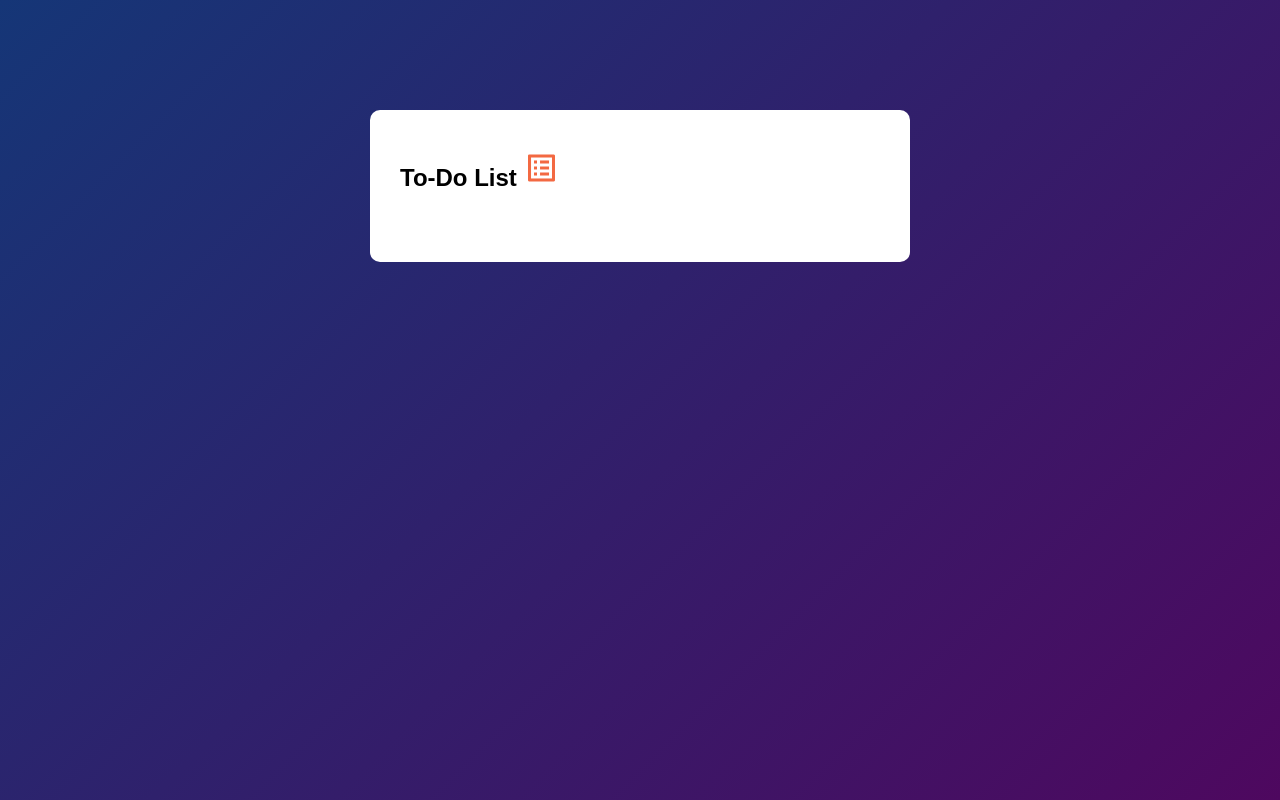
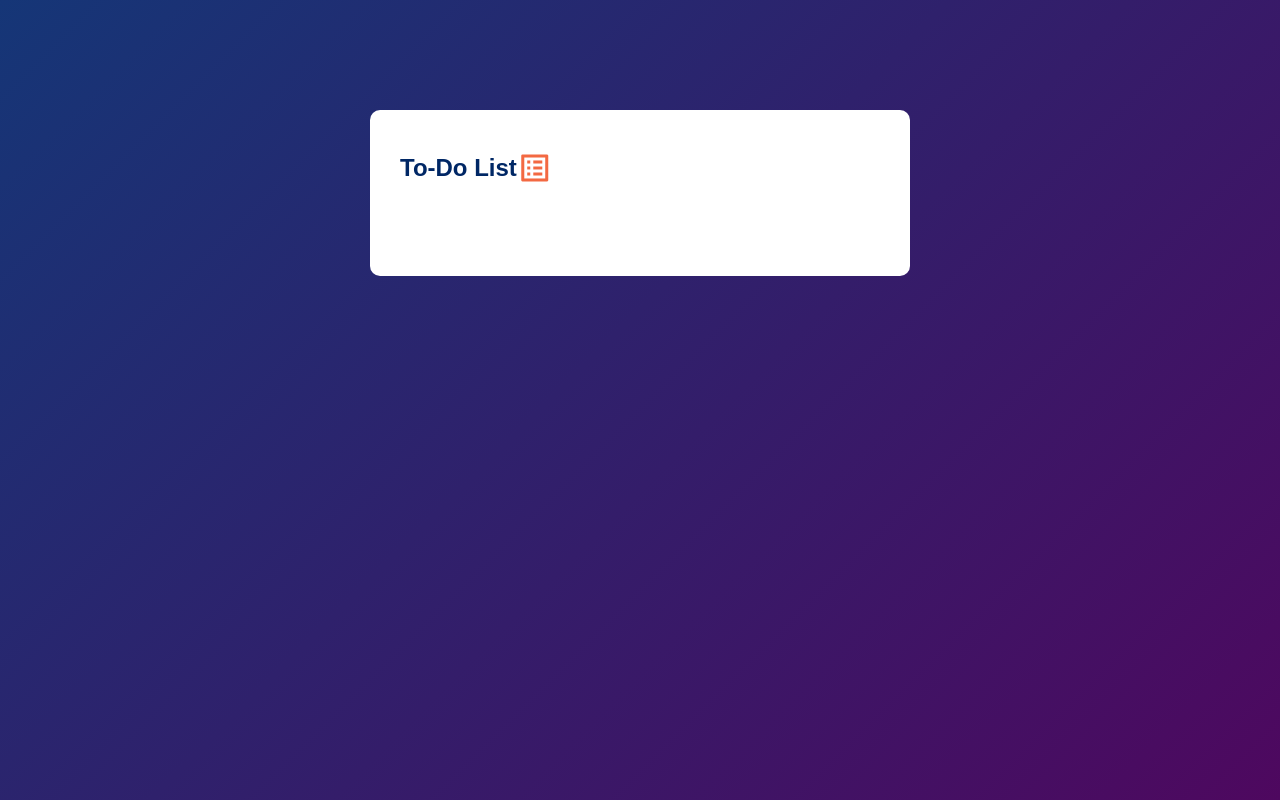
Before and after one commit to hellokristinafaye/toDoList, a plain HTML site: page index.html in a window 1280 px wide. Drawn offline with Linux system fonts and the light colour scheme.

Commit message:
omg he just did the exact thing you were trying to achieve just now with margins. but that's b/c we had to pilot/test using materialize icons instead of downloading an image file. got distracted, didn't know when to stop that task.

```diff
--- a/style.css
+++ b/style.css
@@ -26,3 +26,9 @@
     font-size: 36px;
     /* also used Materialize docs */
 }
+.todo-app h2 {
+    color: #002765;
+    display: flex;
+    align-items: center;
+    margin-bottom: 20px;
+}
```
